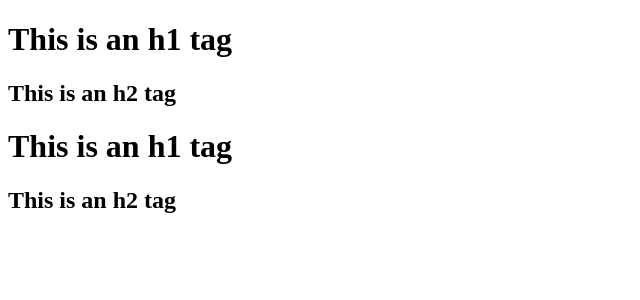
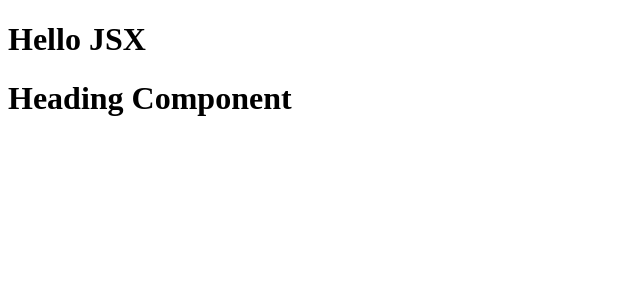
Before and after one commit to anju2210/react-app, a React (Vite) app: page / in a window 1280 px wide. Shown: the top 300 px of the page, without its empty margins (0-640 px from the left). Built offline with nearby package versions, Linux system fonts and the light colour scheme.

Commit message:
episode-03

```diff
--- a/App.js
+++ b/App.js
@@ -1,22 +1,18 @@
 import React from "react";
 import ReactDOM from "react-dom/client";
 
-const parent = React.createElement("div", {id:"parent"},
-[
-    React.createElement("div", {id:"child"},
-    [
-        React.createElement("h1",{},"This is an h1 tag"),
-        React.createElement("h2",{},"This is an h2 tag")
-    ]),
-    React.createElement("div", {id:"child2"},
-    [
-        React.createElement("h1",{},"This is an h1 tag"),
-        React.createElement("h2",{},"This is an h2 tag")
-    ])
-]);
+const Heading = () => (
+  <h1 className="head" tabIndex="5">
+    Hello JSX
+  </h1>
+);
 
-
+const HeadingComponent = () => (
+    <div>
+        <Heading/>
+        <h1>Heading Component</h1>
+    </div>
+);
 
 const root = ReactDOM.createRoot(document.getElementById("root"));
-
-root.render(parent);
+root.render(<HeadingComponent/>);
--- a/package.json
+++ b/package.json
@@ -3,6 +3,8 @@
   "version": "1.0.0",
   "description": "This is a React project",
   "scripts": {
+    "start": "parcel index.html",
+    "build": "parcel build index.html",
     "test": "jest"
   },
   "repository": {
```
